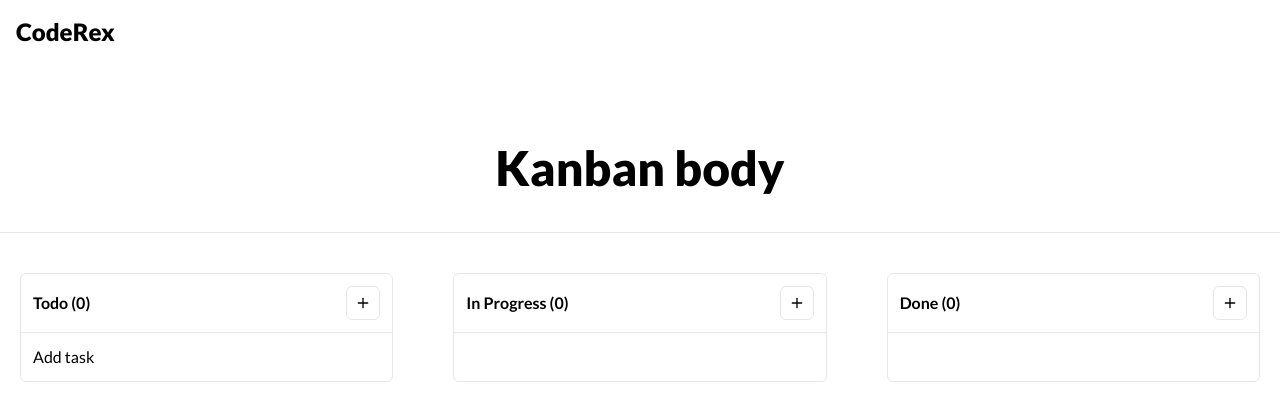
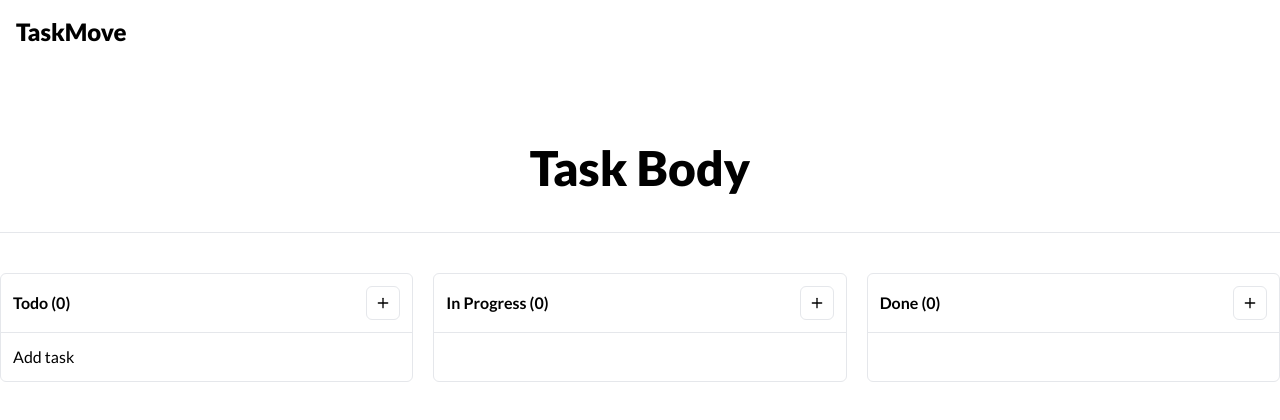
Before and after one commit to khanfaysal/coderex-kanban, a React (Vite) app: page / in a window 1280 px wide. Shown: the top 420 px of the page. Built offline with nearby package versions, Linux system fonts and the light colour scheme.

Commit message:
css update

```diff
--- a/package.json
+++ b/package.json
@@ -1,5 +1,5 @@
 {
-  "name": "coderex-kanban",
+  "name": "taskmove-kanban",
   "private": true,
   "version": "0.0.0",
   "type": "module",
--- a/src/components/Header.jsx
+++ b/src/components/Header.jsx
@@ -2,7 +2,7 @@ const Header = () => {
   return (
     <header className="stikcy z-50 top-0 backdrop-blur bg-white/30 p-4">
       <nav className="flex justify-between items-center container">
-        <span className="font-black text-2xl">CodeRex</span>
+        <span className="font-black text-2xl">TaskMove</span>
       </nav>
     </header>
   );
--- a/src/components/KanbanBody.jsx
+++ b/src/components/KanbanBody.jsx
@@ -1,9 +1,9 @@
-import { useDispatch, useSelector } from "react-redux";
-import { removeTask, transferTask } from "../redux/feature/boardSlice";
 import { PencilIcon, PlusIcon, X } from "lucide-react";
 import { useState } from "react";
+import { useDispatch, useSelector } from "react-redux";
+import TaskModal, { CreateUID } from "../modals/TaskModal";
 import TaskUpdateModal from "../modals/TaskUpdateModal";
-import TaskModal, { CreateUID } from "../modals/TaskModal";
+import { removeTask, transferTask } from "../redux/feature/boardSlice";
 
 const KanbanBody = () => {
   const { board } = useSelector((state) => state.board);
@@ -19,22 +19,19 @@ const KanbanBody = () => {
     setOpenAddModal(true);
   };
 
-  // erasing task from any list
   const RemoveTaskHandler = (id, index) => {
     const prevTasks = [...board[0].columns[index].tasks];
     const tasks = [...prevTasks.filter((task) => task.id !== id)];
     console.log(tasks);
     dispatch(removeTask({ tasks, index }));
   };
-  // updator of task information
   const UpdateTaskHandler = (id, index) => {
     setSelectedTask(id);
-    console.log(id, index)
+    console.log(id, index);
     setAddContext({ index });
     setIsOpenModal(true);
   };
 
-  // DND functionalities
   const handleOnDrag = (e, id, name, index) => {
     e.dataTransfer.setData(
       "data",
@@ -45,15 +42,11 @@ const KanbanBody = () => {
   const handleOnDrop = (e, toIndex) => {
     const { id, fromIndex } = JSON.parse(e.dataTransfer.getData("data"));
 
-    // return nothing when from and to equal
     if (fromIndex === toIndex) return;
 
-    // task: id utilize, from: where comes, to: where set
-
-    // finding targeted task
-    const targetedTask = {...board[0].columns[fromIndex].tasks.filter(
-      (task) => task.id === id
-    )[0]};
+    const targetedTask = {
+      ...board[0].columns[fromIndex].tasks.filter((task) => task.id === id)[0],
+    };
 
     console.log(typeof toIndex, typeof fromIndex, board[0].columns[fromIndex]);
     // finding from list from redux
@@ -104,18 +97,18 @@ const KanbanBody = () => {
         />
       ) : null}
       <h1 className="text-xl lg:text-3xl xl:text-5xl font-black my-10 text-center">
-        Kanban body
+        Task Body
       </h1>
       <hr />
       <div className="py-10 overflow-x-auto">
         {board.length ? (
-          <div className="grid grid-cols-3 gap-5">
+          <div className="grid grid-cols-1 sm:grid-cols-2 md:grid-cols-3 gap-3 sm:gap-4 md:gap-5">
             {board[0].columns.map((column, index) => {
               const { name, tasks } = column;
               return (
                 <div
                   key={name}
-                  className="border mx-5 rounded-md"
+                  className="border rounded-md"
                   onDragOver={handleOnDragOver}
                   onDrop={(e) => handleOnDrop(e, index)}
                 >
@@ -153,11 +146,13 @@ const KanbanBody = () => {
                                 onClick={() => RemoveTaskHandler(id, index)}
                               />
                             </div>
-                            <span className="text-4xl font-black opacity-[20%] absolute top-0 left-0 -ml-[22px]">
+                            <span className="text-4xl font-black opacity-[20%] absolute top-0 -left-[7px] -ml-[22px]">
                               {id}
                             </span>
                             <h5 className="font-semibold">{title}</h5>
-                            <p className="text-gray-400">{description}</p>
+                            <p className="text-gray-400 break-all">
+                              {description}
+                            </p>
                             <p>Due: {duedate}</p>
                           </div>
                         );
--- a/tailwind.config.js
+++ b/tailwind.config.js
@@ -1,11 +1,8 @@
 /** @type {import('tailwindcss').Config} */
 export default {
-   content: [
-    "./index.html",
-    "./src/**/*.{js,ts,jsx,tsx}",
-  ],
+  content: ["./index.html", "./src/**/*.{js,ts,jsx,tsx}"],
   theme: {
     extend: {},
   },
   plugins: [],
-}
+};
```
